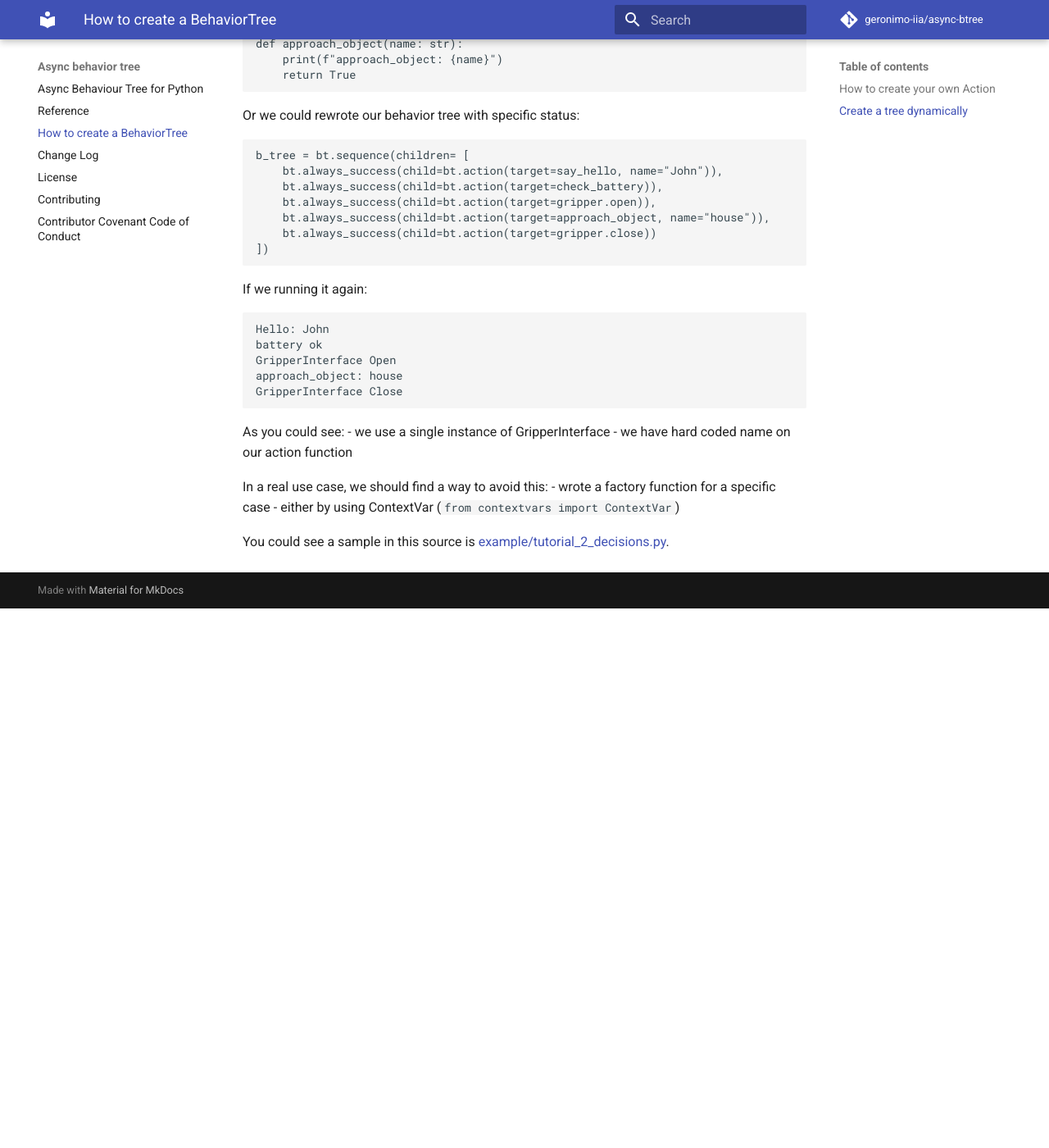
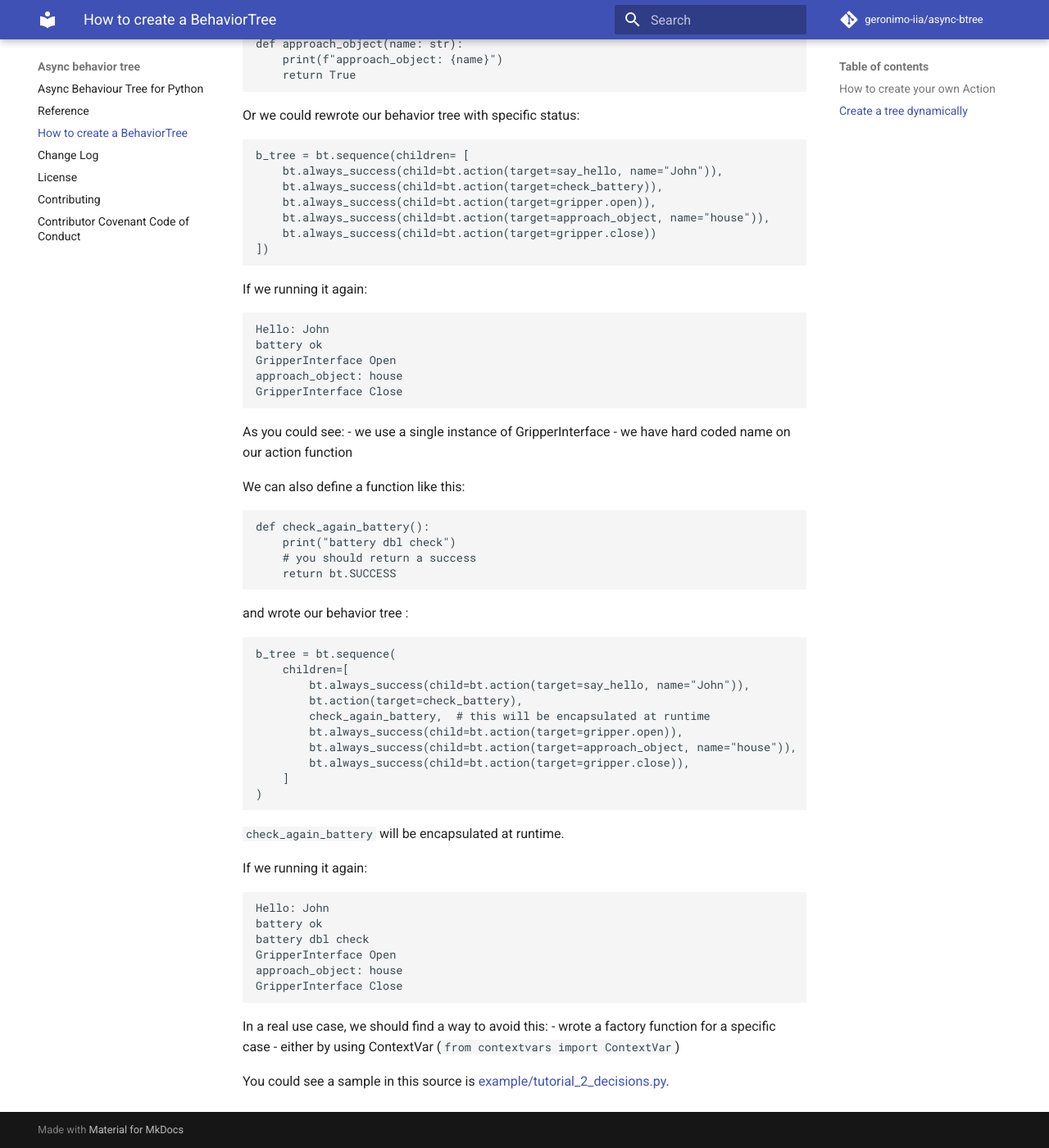
Before and after one commit to geronimo-iia/async-btree, an MkDocs documentation site: the page built from docs/tutorial.md, in a window 1280 px wide and 1400 px high, scrolled down 1934 px. Shown: the whole window at 82% size. Built offline with MkDocs 1.6.1 and Material for MkDocs 9.7.7, drawn with Linux system fonts in a browser that asks for light colours; comment, search, counter and statistics services are not loaded; before the commit the page ends 2676 px from its top, so only the background shows below that.

Commit message:
docs: tuto

````diff
--- a/docs/tutorial.md
+++ b/docs/tutorial.md
@@ -133,6 +133,44 @@ As you could see:
 - we use a single instance of GripperInterface
 - we have hard coded name on our action function
 
+We can also define a function like this:
+
+```python
+def check_again_battery():
+    print("battery dbl check")
+    # you should return a success
+    return bt.SUCCESS
+```
+
+and wrote our behavior tree :
+
+```python
+b_tree = bt.sequence(
+    children=[
+        bt.always_success(child=bt.action(target=say_hello, name="John")),
+        bt.action(target=check_battery),
+        check_again_battery,  # this will be encapsulated at runtime
+        bt.always_success(child=bt.action(target=gripper.open)),
+        bt.always_success(child=bt.action(target=approach_object, name="house")),
+        bt.always_success(child=bt.action(target=gripper.close)),
+    ]
+)
+```
+
+`check_again_battery` will be encapsulated at runtime.
+
+If we running it again:
+
+```text
+Hello: John
+battery ok
+battery dbl check
+GripperInterface Open
+approach_object: house
+GripperInterface Close
+```
+
+
 In a real use case, we should find a way to avoid this:
 - wrote a factory function for a specific case
 - either by using ContextVar (```from contextvars import ContextVar```)
````
Also changed, not shown: CHANGELOG.md (+1 -0 lines).
